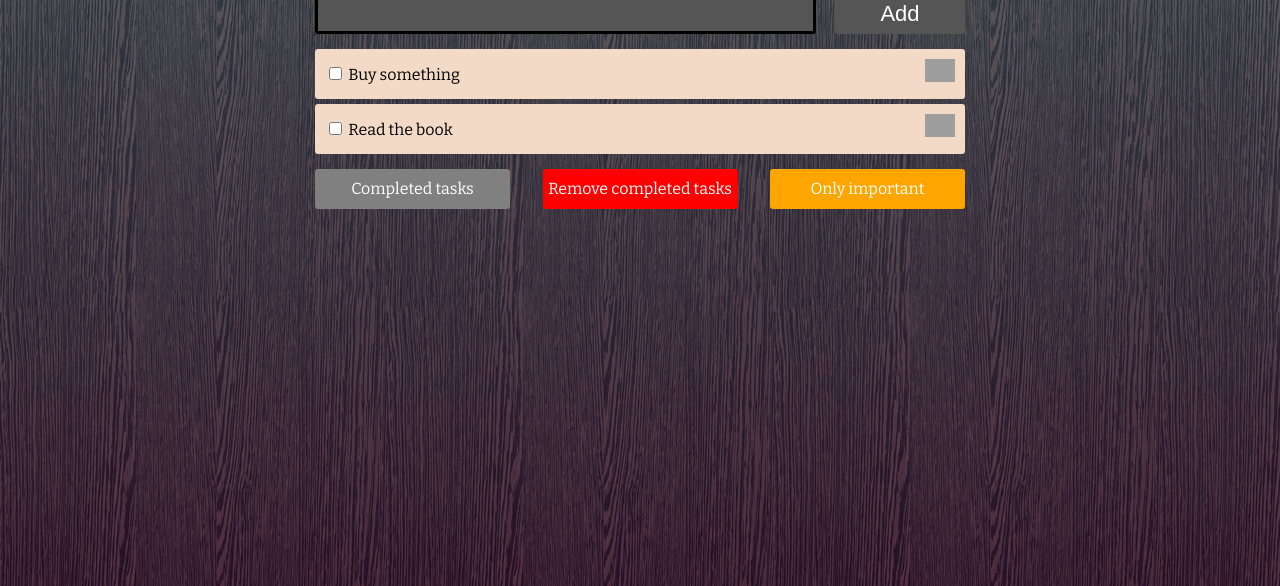
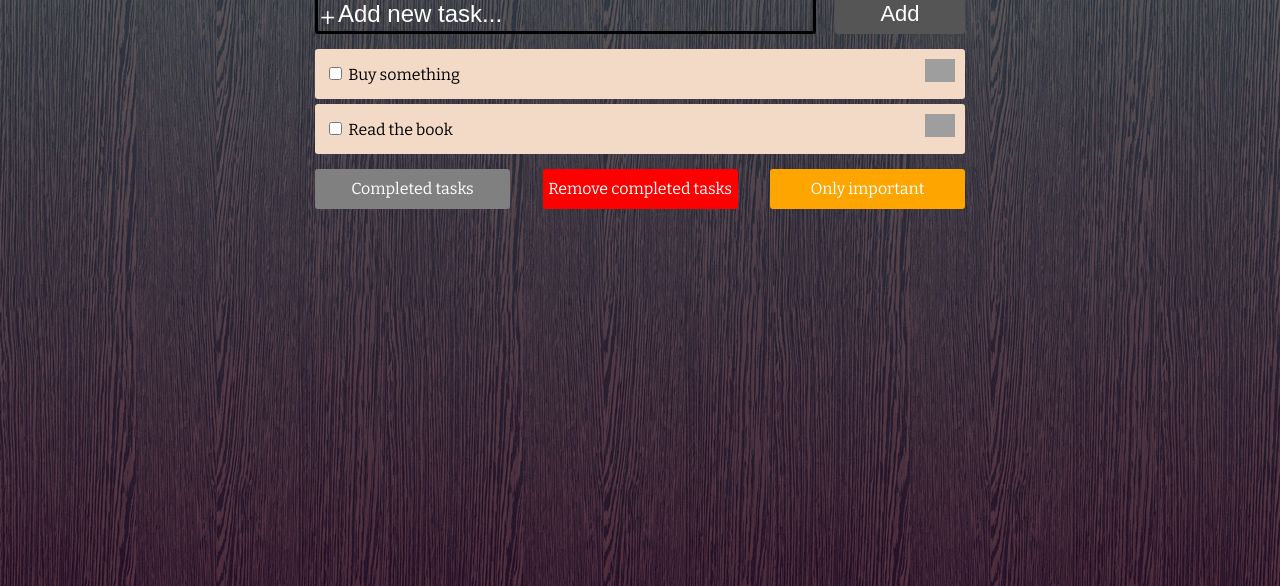
Before and after one commit to lugovtsev/lugovtsev.github.io, a plain HTML site: page index.html in a window 1280 px wide. Shown: the part 214-800 px from the top of the page. Drawn offline with nearby package versions, Linux system fonts and the light colour scheme; grey boxes are pictures that could not be loaded; files whose address does not match are found by name.

Commit message:
next stage 1

```diff
--- a/index.html
+++ b/index.html
@@ -14,7 +14,7 @@
     <div class="content">
       <h1>My tasks <span class="icon-spinner10"></span></h1>
       <div class="add-task">
-        <input type="text" id="add-input">
+        <input type="text" id="add-input" placeholder="Add new task...">
         <button id="add-button">Add</button>
       </div>
       <div id="tasks-list">
--- a/styles/style.less
+++ b/styles/style.less
@@ -48,19 +48,33 @@ h1 {
   margin: 0 auto;
 }
 
+::-webkit-input-placeholder {color:#fff;}
+::-moz-placeholder          {color:#fff;}/* Firefox 19+ */
+:-moz-placeholder           {color:#fff;}/* Firefox 18- */
+:-ms-input-placeholder      {color:#fff;}
+
 .add-task {
   font-size: 0;
   display: flex;
   justify-content: space-between;
   margin-bottom: 15px;
+  &::before {
+    content: '+';
+    position: absolute;
+    left: 5px;
+    top: 56px;
+    color: #fff;
+    font-size: 27px;
+  }
   input {
+    position: relative;
     border-radius: 3px;
     width: 77%;
     height: 40px;
     border: 3px solid #000;
-    background-color: #555;
     color: #fff;
-    font-size: 18px;
+    background-color: transparent;
+    font-size: 24px;
     padding: 0 20px;
     box-sizing: border-box;
     &:focus {
```
